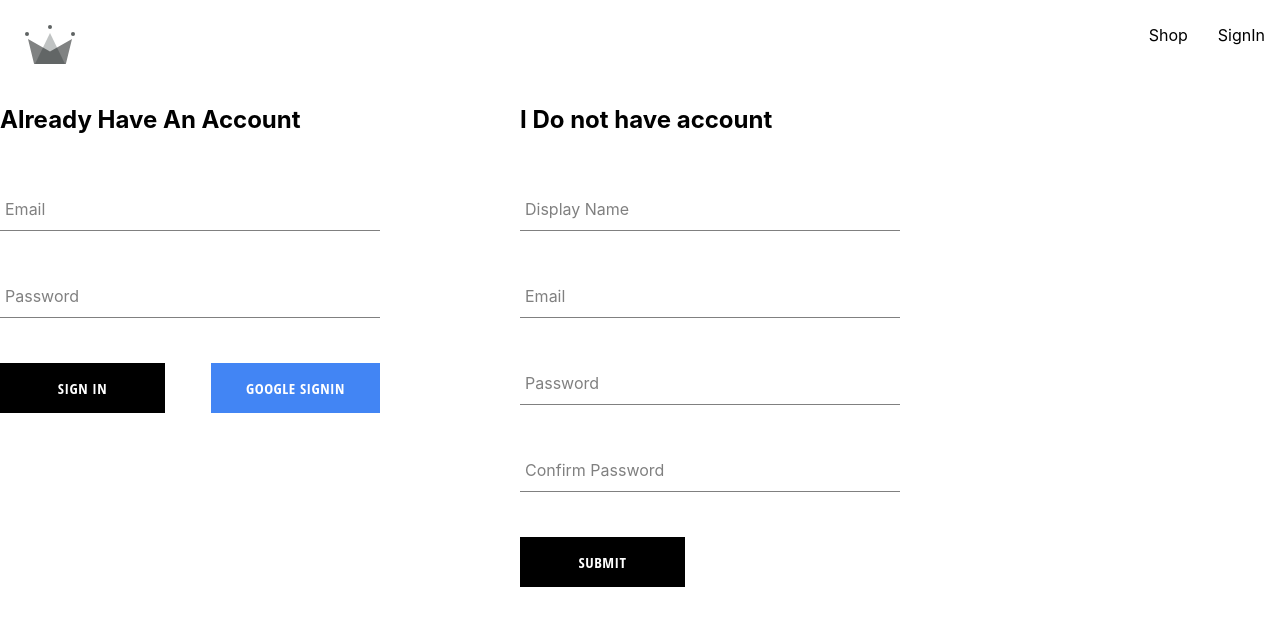
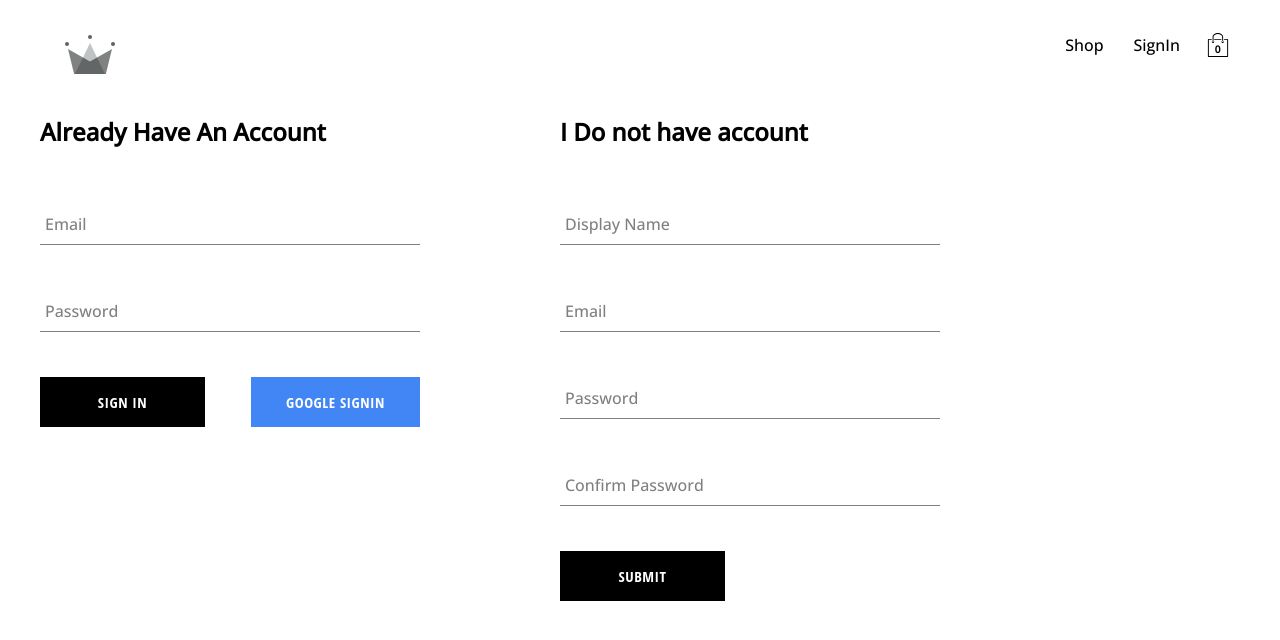
Before and after one commit to ranarana786/corwn-clothing-react, a React (Create React App) app: page /auth in a window 1280 px wide. Shown: the top 640 px of the page. Built offline with nearby package versions, Linux system fonts and the light colour scheme.

Commit message:
creating the cartIcon with the dropdown toggle in and toogle out option

```diff
--- a/public/index.html
+++ b/public/index.html
@@ -10,8 +10,10 @@
       content="Web site created using create-react-app"
     />
     <link rel="apple-touch-icon" href="%PUBLIC_URL%/logo192.png" />
+    <link rel="preconnect" href="https://fonts.googleapis.com" />
+    <link rel="preconnect" href="https://fonts.gstatic.com" crossorigin />
     <link
-      href="https://fonts.googleapis.com/css2?family=Open+Sans&display=swap"
+      href="https://fonts.googleapis.com/css2?family=Open+Sans:wght@500&display=swap"
       rel="stylesheet"
     />
     <!--
--- /dev/null
+++ b/src/components/cart-dropdown/cart-dropdown.component.jsx
@@ -0,0 +1,11 @@
+import "./cart-dropdown.style.scss";
+import Button from "../button/button.component";
+
+export const CartDropdown = () => {
+  return (
+    <div className="cart-dropdown-container">
+      <div className="cart-items" />
+      <Button>CheckOut</Button>
+    </div>
+  );
+};
--- /dev/null
+++ b/src/components/cart-dropdown/cart-dropdown.style.scss
@@ -0,0 +1,29 @@
+.cart-dropdown-container {
+  position: absolute;
+  width: 240px;
+  height: 340px;
+  display: flex;
+  flex-direction: column;
+  padding: 20px;
+  border: 1px solid black;
+  background-color: white;
+  top: 90px;
+  right: 40px;
+  z-index: 5;
+
+  .empty-message {
+    font-size: 18px;
+    margin: 50px auto;
+  }
+
+  .cart-items {
+    height: 240px;
+    display: flex;
+    flex-direction: column;
+    overflow: scroll;
+  }
+
+  button {
+    margin-top: auto;
+  }
+}
--- /dev/null
+++ b/src/components/cart-icon/cart-icon.component.jsx
@@ -0,0 +1,24 @@
+import { ReactComponent as ShopingBag } from "../../assets/shopping-bag.svg";
+
+import "./cart-icon.style.scss";
+import { useContext } from "react";
+import { CartContext } from "../../contexts/cart.context";
+
+export const CartIcon = () => {
+  const { iscartopen, setIsCartOpen } = useContext(CartContext);
+  console.log(iscartopen);
+
+  const toogleIsCartOpen = () => setIsCartOpen(!iscartopen);
+  return (
+    <div
+      className="cart-icon-container"
+      onClick={() => {
+        console.log("clicked", iscartopen);
+        toogleIsCartOpen();
+      }}
+    >
+      <ShopingBag className="shopping-icon" />
+      <span className="item-count">0</span>
+    </div>
+  );
+};
--- /dev/null
+++ b/src/components/cart-icon/cart-icon.style.scss
@@ -0,0 +1,21 @@
+.cart-icon-container {
+  width: 45px;
+  height: 45px;
+  position: relative;
+  display: flex;
+  align-items: center;
+  justify-content: center;
+  cursor: pointer;
+
+  .shopping-icon {
+    width: 24px;
+    height: 24px;
+  }
+
+  .item-count {
+    position: absolute;
+    font-size: 10px;
+    font-weight: bold;
+    bottom: 12px;
+  }
+}
--- /dev/null
+++ b/src/contexts/cart.context.jsx
@@ -0,0 +1,12 @@
+import { createContext, useState } from "react";
+
+export const CartContext = createContext({
+  iscartopen: false,
+  setIsCartOpen: () => {},
+});
+
+export const CartProvider = ({ children }) => {
+  const [iscartopen, setIsCartOpen] = useState(false);
+  const value = { iscartopen, setIsCartOpen };
+  return <CartContext.Provider value={value}>{children}</CartContext.Provider>;
+};
--- a/src/index.js
+++ b/src/index.js
@@ -6,6 +6,7 @@
 import reportWebVitals from "./reportWebVitals";
 import { UserProvider } from "./contexts/user-context/user.context";
 import { ProductsProvider } from "./contexts/products.context";
+import { CartProvider } from "./contexts/cart.context";
 
 const root = ReactDOM.createRoot(document.getElementById("root"));
 root.render(
@@ -13,7 +14,9 @@
     <BrowserRouter>
       <UserProvider>
         <ProductsProvider>
-          <App />
+          <CartProvider>
+            <App />
+          </CartProvider>
         </ProductsProvider>
       </UserProvider>
     </BrowserRouter>
--- a/src/index.scss
+++ b/src/index.scss
@@ -2,10 +2,11 @@
   box-sizing: border-box;
 }
 body {
-  margin: 0;
+  margin: 10px 40px;
   font-family: -apple-system, BlinkMacSystemFont, "Segoe UI", "Roboto", "Oxygen",
     "Ubuntu", "Cantarell", "Fira Sans", "Droid Sans", "Helvetica Neue",
     sans-serif;
+  font-family: "Open Sans", sans-serif;
   -webkit-font-smoothing: antialiased;
   -moz-osx-font-smoothing: grayscale;
 }
--- a/src/routes/navigation/navigation-component.jsx
+++ b/src/routes/navigation/navigation-component.jsx
@@ -4,9 +4,15 @@
 import { UserContext } from "../../contexts/user-context/user.context";
 import { SignOutUser } from "../../utils/firebase/firebase.utils";
 import "./navigation.style.scss";
+import { CartIcon } from "../../components/cart-icon/cart-icon.component";
+import { CartDropdown } from "../../components/cart-dropdown/cart-dropdown.component";
+import { CartContext } from "../../contexts/cart.context";
 const Navigation = () => {
   const { currentUser, setCurrentUser } = useContext(UserContext);
   console.log("sign in current user", currentUser);
+
+  const { iscartopen } = useContext(CartContext);
+  console.log(iscartopen);
 
   const signOutHandler = async () => {
     await SignOutUser();
@@ -35,8 +41,10 @@
               SignIn
             </Link>
           )}
+          <CartIcon />
         </div>
       </div>
+      {iscartopen && <CartDropdown />}
       <Outlet></Outlet>
     </Fragment>
   );
```
Also changed, not shown: src/assets/shopping-bag.svg (added).
